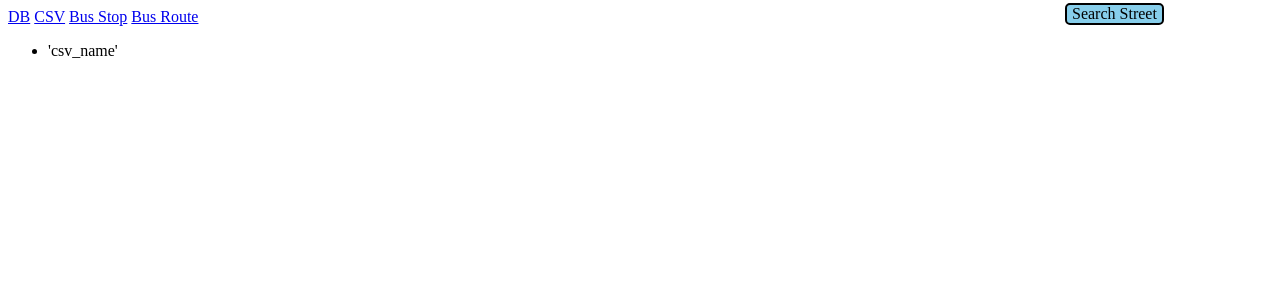
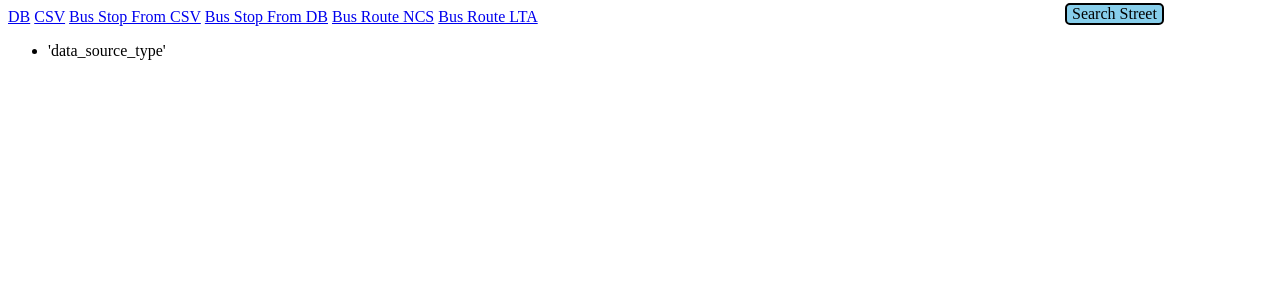
Before and after one commit to gaolei33/ptp_automate_tool, a Django app: page /webapp/bus_stop/bus_stop_detail/ in a window 1280 px wide. Shown: the top 300 px of the page. Run offline with Django 3.2, Linux system fonts and the light colour scheme.

Commit message:
views separated, html form format amended

```diff
--- a/static/js/street_search.js
+++ b/static/js/street_search.js
@@ -25,7 +25,7 @@ $(function() {
             return;
         }
 
-        var url = '/webapp/street_search/?keyword=' + encodeURI(keyword) + '&keyword_type=' + encodeURI(keyword_type);
+        var url = '/webapp/bus_stop/street_search/?keyword=' + encodeURI(keyword) + '&keyword_type=' + encodeURI(keyword_type);
         $.getJSON(url, function(data) {
 
             var $street_search_result_container = $('#street_search_result');
--- a/templates/common/header.html
+++ b/templates/common/header.html
@@ -1,7 +1,9 @@
 <div>
     <a href="/webapp/db/">DB</a>
     <a href="/webapp/csv/">CSV</a>
-    <a href="/webapp/bus_stop/">Bus Stop</a>
-    <a href="/webapp/bus_route/">Bus Route</a>
+    <a href="/webapp/bus_stop/from_csv/">Bus Stop From CSV</a>
+    <a href="/webapp/bus_stop/from_db/">Bus Stop From DB</a>
+    <a href="/webapp/bus_route/bus_route_ncs/">Bus Route NCS</a>
+    <a href="/webapp/bus_route/bus_route_lta/">Bus Route LTA</a>
 </div>
 {% include 'common/street_search.html' %}
--- a/templates/db/db_home.html
+++ b/templates/db/db_home.html
@@ -18,10 +18,10 @@
             <select name="backup_name">
             {% for backup_name in backup_list %}
                 <option value="{{ backup_name }}">{{ backup_name }}</option>
+            {% empty %}
+                <option value="">-------N/A-------</option>
             {% endfor %}
             </select>
-        </div>
-        <div>
             <input type="submit" value="Restore" />
         </div>
     </form>
--- a/webapp/manager/bus_route_manager.py
+++ b/webapp/manager/bus_route_manager.py
@@ -1,6 +1,6 @@
 import logging
 import time
-from webapp.manager import csv_manager, sql_manager
+from webapp.manager import csv_manager, sql_manager, bus_stop_manager
 from webapp.rule.bus_route_rule import BusRouteNCSRule, BusRouteLTARule
 from webapp.util import db_util
 
@@ -9,7 +9,7 @@ __author__ = 'Gao Lei'
 _logger = logging.getLogger('default')
 
 
-def bus_route_update(csv_name, csv_type, bus_service_ids):
+def bus_route_update(csv_name, csv_type, bus_service_ids, sr_number):
 
     total_bus_routes = list()
 
@@ -26,7 +26,7 @@ def bus_route_update(csv_name, csv_type, bus_service_ids):
     # incorrect bus service check
     if missing_bus_service_ids:
         missing_bus_service_ids_string = ','.join(missing_bus_service_ids)
-        err_msg = 'Bus routes of bus services (%s) cannot be found in %s' % (missing_bus_service_ids_string, csv_name)
+        err_msg = 'Bus routes of %d bus services cannot be found in %s : %s' % (len(missing_bus_service_ids), csv_name, missing_bus_service_ids_string)
         _logger.error(err_msg)
         raise ValueError(err_msg)
 
@@ -35,11 +35,11 @@ def bus_route_update(csv_name, csv_type, bus_service_ids):
     total_bus_routes_after_rules = rule.execute_rules()
 
     # new bus stops check
-    bus_stops = {bus_route[3] for bus_routes in total_bus_routes_after_rules for bus_route in bus_routes['DATA']}
-    new_bus_stops = select_new_bus_stops(bus_stops)
-    if new_bus_stops:
-        new_bus_stops_string = ','.join(new_bus_stops)
-        err_msg = 'New bus stops need to be created: %s' % new_bus_stops_string
+    bus_stop_ids = {bus_route[3] for bus_routes in total_bus_routes_after_rules for bus_route in bus_routes['DATA']}
+    new_bus_stop_ids = bus_stop_manager.select_bus_stops(bus_stop_ids)[1]
+    if new_bus_stop_ids:
+        new_bus_stops_string = ','.join(new_bus_stop_ids)
+        err_msg = '%s new bus stops need to be created: %s' % (len(new_bus_stop_ids), new_bus_stops_string)
         _logger.error(err_msg)
         raise ValueError(err_msg)
 
@@ -58,30 +58,8 @@ def bus_route_update(csv_name, csv_type, bus_service_ids):
 
     # save SQL string to file
     current_time = time.strftime('%Y%m%d%H%M%S')
-    sr_number = csv_manager.get_sr_number_from_csv_name(csv_name)
     sql_name = 'SR_%s_%s_%s_%s.sql' % (sr_number, csv_type, '_'.join(bus_service_ids), current_time)
     sql_manager.save_sql(sql_name, sql)
-
-
-def select_new_bus_stops(bus_stops):
-
-    try:
-        new_bus_stops = set()
-        connection = db_util.get_connection()
-        cursor = connection.cursor()
-        for stop in bus_stops:
-            cursor.execute("select * from bus_stops where id = '%s'" % stop)
-            result = cursor.fetchone()
-            if not result:
-                new_bus_stops.add(stop)
-        cursor.close()
-        db_util.close_connection(connection)
-    except Exception, ex:
-        err_msg = 'An error occurred while checking new bus stops: %s' % ex
-        _logger.error(err_msg)
-        raise ValueError(err_msg)
-
-    return new_bus_stops
 
 
 def generate_sql(total_bus_routes, csv_type):
@@ -90,11 +68,11 @@ def generate_sql(total_bus_routes, csv_type):
         if csv_type == 'BUS_ROUTE_NCS':
             sql += "DELETE FROM bus_routes WHERE bus_service_id = '%s' AND provider = 'NCS';\n" % bus_routes['ID']
             for bus_route in bus_routes['DATA']:
-                sql += "INSERT INTO bus_routes (bus_service_id, direction, sequence, bus_stop_id, provider, express_code, distance, distance_fares_marker, weekday_first_trip, weekday_last_trip, saturday_first_trip, saturday_last_trip, sunday_first_trip, sunday_last_trip, note, shows_arrival_table, shows_fare_table, in_operation) VALUES(%s, %s, %s, %s, 'NCS', %s, %s, NULL, %s, %s, %s, %s, %s, %s, NULL, '0', '0', '1');\n" % (bus_route[0], bus_route[1], bus_route[2], bus_route[3], bus_route[4], bus_route[5], bus_route[6], bus_route[7], bus_route[8], bus_route[9], bus_route[10], bus_route[11])
+                sql += "INSERT INTO bus_routes (bus_service_id, direction, sequence, bus_stop_id, provider, express_code, distance, distance_fares_marker, weekday_first_trip, weekday_last_trip, saturday_first_trip, saturday_last_trip, sunday_first_trip, sunday_last_trip, note, shows_arrival_table, shows_fare_table, in_operation) VALUES (%s, %s, %s, %s, 'NCS', %s, %s, NULL, %s, %s, %s, %s, %s, %s, NULL, '0', '0', '1');\n" % (bus_route[0], bus_route[1], bus_route[2], bus_route[3], bus_route[4], bus_route[5], bus_route[6], bus_route[7], bus_route[8], bus_route[9], bus_route[10], bus_route[11])
         elif csv_type == 'BUS_ROUTE_LTA':
             sql += "DELETE FROM bus_routes WHERE bus_service_id = '%s' AND provider = 'LTA';\n" % bus_routes['ID']
             for bus_route in bus_routes['DATA']:
-                sql += "INSERT INTO bus_routes (bus_service_id, direction, sequence, bus_stop_id, provider, express_code, distance, distance_fares_marker, weekday_first_trip, weekday_last_trip, saturday_first_trip, saturday_last_trip, sunday_first_trip, sunday_last_trip, note, shows_arrival_table, shows_fare_table, in_operation) VALUES(%s, %s, %s, %s, 'LTA', %s, %s, %s, NULL, NULL, NULL, NULL, NULL, NULL, NULL, '0', '0', '1');\n" % (bus_route[0], bus_route[1], bus_route[2], bus_route[3], bus_route[4], bus_route[5], bus_route[6])
+                sql += "INSERT INTO bus_routes (bus_service_id, direction, sequence, bus_stop_id, provider, express_code, distance, distance_fares_marker, weekday_first_trip, weekday_last_trip, saturday_first_trip, saturday_last_trip, sunday_first_trip, sunday_last_trip, note, shows_arrival_table, shows_fare_table, in_operation) VALUES (%s, %s, %s, %s, 'LTA', %s, %s, %s, NULL, NULL, NULL, NULL, NULL, NULL, NULL, '0', '0', '1');\n" % (bus_route[0], bus_route[1], bus_route[2], bus_route[3], bus_route[4], bus_route[5], bus_route[6])
     return sql
 
 
--- a/webapp/manager/bus_stop_manager.py
+++ b/webapp/manager/bus_stop_manager.py
@@ -1,5 +1,4 @@
 import logging
-import re
 import time
 from webapp.rule.bus_stop_rule import BusStopRule
 from webapp.util import db_util
@@ -10,7 +9,7 @@ __author__ = 'Gao Lei'
 _logger = logging.getLogger('default')
 
 
-def get_bus_stop_info(csv_name, bus_stop_ids):
+def get_bus_stop_info_from_csv(csv_name, bus_stop_ids):
 
     total_bus_stop_info = list()
 
@@ -31,7 +30,7 @@ def get_bus_stop_info(csv_name, bus_stop_ids):
     # incorrect bus stop check
     if missing_bus_stop_ids:
         missing_bus_stop_idss_string = ','.join(missing_bus_stop_ids)
-        err_msg = 'Bus stops (%s) cannot be found in %s' % (missing_bus_stop_idss_string, csv_name)
+        err_msg = '%d bus stops cannot be found in %s : %s' % (len(missing_bus_stop_ids), csv_name, missing_bus_stop_idss_string)
         _logger.error(err_msg)
         raise ValueError(err_msg)
 
@@ -41,7 +40,20 @@ def get_bus_stop_info(csv_name, bus_stop_ids):
     return total_bus_stop_info_after_rules
 
 
-def bus_stop_update(total_bus_stop_info, csv_name, bus_stop_ids_string):
+def get_bus_stop_info_from_db(bus_stop_ids):
+
+    total_bus_stop_info, new_bus_stop_ids = select_bus_stops(bus_stop_ids)
+    # incorrect bus stop check
+    if new_bus_stop_ids:
+        new_bus_stop_ids_string = ','.join(new_bus_stop_ids)
+        err_msg = '%d bus stops cannot be found in DB : %s' % (len(new_bus_stop_ids), new_bus_stop_ids_string)
+        _logger.error(err_msg)
+        raise ValueError(err_msg)
+
+    return total_bus_stop_info
+
+
+def bus_stop_update(total_bus_stop_info, sr_number, bus_stop_ids_string):
 
     total_bus_stop_info_wrap_quotes = wrap_quotes(total_bus_stop_info)
 
@@ -56,7 +68,6 @@ def bus_stop_update(total_bus_stop_info, csv_name, bus_stop_ids_string):
 
     # save SQL string to file
     current_time = time.strftime('%Y%m%d%H%M%S')
-    sr_number = get_sr_number(csv_name)
     sql_name = 'SR_%s_BUS_STOP_%s_%s.sql' % (sr_number, bus_stop_ids_string, current_time)
     sql_manager.save_sql(sql_name, sql)
 
@@ -107,14 +118,28 @@ def generate_sql(total_bus_stop_info):
     sql = ''
     for bus_stop_info in total_bus_stop_info:
         sql += "DELETE FROM bus_stops WHERE id = %s;\n" % bus_stop_info[0]
-        sql += "INSERT INTO bus_stops (id, linked_bus_stop_id, street_id, nearby_station_id, long_name, short_name, location_code, is_wab_accessible, is_non_bus_stop, is_interchange, is_pickup_point, has_arrival_info, has_arrival_panel, allows_boarding, allows_alighting, longitude, latitude) VALUES(%s, NULL, %s, NULL, %s, %s, %s, %s, %s, '0', '0', '0', '0', '1', '1', '', '');\n" % (bus_stop_info[0], bus_stop_info[1], bus_stop_info[2], bus_stop_info[3], bus_stop_info[4], bus_stop_info[5], bus_stop_info[6])
+        sql += "INSERT INTO bus_stops (id, linked_bus_stop_id, street_id, nearby_station_id, long_name, short_name, location_code, is_wab_accessible, is_non_bus_stop, is_interchange, is_pickup_point, has_arrival_info, has_arrival_panel, allows_boarding, allows_alighting, longitude, latitude) VALUES (%s, NULL, %s, NULL, %s, %s, %s, %s, %s, %s, '0', '0', '0', '1', '1', '', '');\n" % (bus_stop_info[0], bus_stop_info[1], bus_stop_info[2], bus_stop_info[3], bus_stop_info[4], bus_stop_info[5], bus_stop_info[6], bus_stop_info[7])
     return sql
 
 
-def get_sr_number(csv_name):
-    m = re.search(r'^SR_(\d+)_', csv_name)
-    if m:
-        sr_number = m.group(1)
-    else:
-        sr_number = 'Unknown'
-    return sr_number
+def select_bus_stops(bus_stop_ids):
+
+    try:
+        bus_stop_ids_string_wrap_quotes = ', '.join({"'%s'" % bus_stop_id for bus_stop_id in bus_stop_ids})
+
+        connection = db_util.get_connection()
+        cursor = connection.cursor()
+        cursor.execute("SELECT id, street_id, long_name, short_name, IF(location_code IS NULL, '', location_code), is_wab_accessible, is_non_bus_stop, is_interchange FROM bus_stops WHERE id IN (%s);" % bus_stop_ids_string_wrap_quotes)
+        result = cursor.fetchall()
+
+        existing_bus_stop_ids = {bus_stop_info[0] for bus_stop_info in result}
+        new_bus_stop_ids = bus_stop_ids - existing_bus_stop_ids
+
+        cursor.close()
+        db_util.close_connection(connection)
+    except Exception, ex:
+        err_msg = 'An error occurred while select bus stops from DB: %s' % ex
+        _logger.error(err_msg)
+        raise ValueError(err_msg)
+
+    return result, new_bus_stop_ids
--- a/webapp/urls.py
+++ b/webapp/urls.py
@@ -4,26 +4,38 @@ from django.conf.urls import patterns, url
 __author__ = 'Gao Lei'
 
 
-urlpatterns = patterns('webapp.views',
+urlpatterns = patterns('',
     url(r'^$', RedirectView.as_view(url='/webapp/db/')),
+)
 
+urlpatterns += patterns('webapp.view.csv_view',
     url(r'^csv/$', 'csv_home'),
     url(r'^csv/upload_csv/$', 'upload_csv'),
+    url(r'^csv/get_csv_list/$', 'get_csv_list'),
+)
 
-    url(r'^download_sql/$', 'download_sql'),
-
-    url(r'^get_csv_list/$', 'get_csv_list'),
-
+urlpatterns += patterns('webapp.view.db_view',
     url(r'^db/$', 'db_home'),
     url(r'^db/backup/$', 'db_backup'),
     url(r'^db/restore/$', 'db_restore'),
+)
 
-    url(r'^bus_route/$', 'bus_route_home'),
-    url(r'^bus_route/generate_bus_route_sql/$', 'generate_bus_route_sql'),
-
-    url(r'^bus_stop/$', 'bus_stop_home'),
+urlpatterns += patterns('webapp.view.bus_stop_view',
+    url(r'^bus_stop/$', RedirectView.as_view(url='/webapp/bus_stop/from_csv/')),
+    url(r'^bus_stop/from_csv/$', 'bus_stop_home', {'data_source_type': 'CSV'}),
+    url(r'^bus_stop/from_db/$', 'bus_stop_home', {'data_source_type': 'DB'}),
     url(r'^bus_stop/bus_stop_detail/$', 'bus_stop_detail'),
     url(r'^bus_stop/generate_bus_stop_sql/$', 'generate_bus_stop_sql'),
+    url(r'^bus_stop/street_search/$', 'street_search'),
+)
 
-    url(r'^street_search/$', 'street_search'),
+urlpatterns += patterns('webapp.view.bus_route_view',
+    url(r'^bus_route/$', RedirectView.as_view(url='/webapp/bus_route/bus_route_ncs/')),
+    url(r'^bus_route/bus_route_ncs/$', 'bus_route_home', {'csv_type': 'BUS_ROUTE_NCS'}),
+    url(r'^bus_route/bus_route_lta/$', 'bus_route_home', {'csv_type': 'BUS_ROUTE_LTA'}),
+    url(r'^bus_route/generate_bus_route_sql/$', 'generate_bus_route_sql'),
 )
+
+urlpatterns += patterns('webapp.view.sql_view',
+    url(r'^sql/download_sql/$', 'download_sql'),
+)
--- /dev/null
+++ b/webapp/view/__init__.py
@@ -0,0 +1 @@
+__author__ = 'Gao Lei'
--- /dev/null
+++ b/webapp/view/bus_stop_view.py
@@ -0,0 +1,88 @@
+import json
+from django.contrib import messages
+from django.http.response import Http404, HttpResponse
+from django.shortcuts import render
+from webapp.manager import bus_stop_manager, csv_manager
+
+__author__ = 'Gao Lei'
+
+
+def bus_stop_home(request, data_source_type):
+    csv_list = csv_manager.get_csv_list('BUS_STOP')
+    return render(request, 'bus_stop/bus_stop_home.html', {
+        'data_source_type': data_source_type,
+        'csv_list': csv_list,
+    })
+
+
+def bus_stop_detail(request):
+    try:
+        data_source_type = request.POST['data_source_type'].strip()
+        bus_stop_ids_string = request.POST['bus_stop_ids'].strip()
+        bus_stop_ids = {elem.strip() for elem in bus_stop_ids_string.split(',') if elem.strip()}
+
+        if not bus_stop_ids:
+            raise ValueError('Please input the bus stop ids that you want to add or update.')
+
+        if data_source_type == 'CSV':
+
+            csv_name = request.POST['csv_name'].strip()
+            if not csv_name:
+                raise ValueError('Please select a valid bus stop CSV file.')
+
+            total_bus_stop_info = bus_stop_manager.get_bus_stop_info_from_csv(csv_name, bus_stop_ids)
+        else:
+            total_bus_stop_info = bus_stop_manager.get_bus_stop_info_from_db(bus_stop_ids)
+    except KeyError, ex:
+        messages.error(request, ex)
+        return render(request, 'common/result.html')
+    except ValueError, ex:
+        messages.error(request, ex)
+        return render(request, 'common/result.html')
+    return render(request, 'bus_stop/bus_stop_detail.html', {
+        'total_bus_stop_info': total_bus_stop_info,
+        'bus_stop_ids_string': '_'.join(bus_stop_ids),
+    })
+
+
+def generate_bus_stop_sql(request):
+    try:
+        total_bus_stop_info = list()
+
+        sr_number = request.POST['sr_number'].strip() or 'Unknown'
+        bus_stop_ids_string = request.POST['bus_stop_ids_string'].strip()
+
+        bus_stop_count = int(request.POST['bus_stop_count'].strip())
+        for i in range(bus_stop_count):
+            bus_stop_id = request.POST['bus_stop_id_%d' % i].strip()
+            street_id = request.POST['street_id_%d' % i].strip()
+            short_name = request.POST['short_name_%d' % i].strip()
+            long_name = request.POST['long_name_%d' % i].strip()
+            location_code = request.POST['location_code_%d' % i].strip() or 'NULL'
+            wab_accessible = request.POST['wab_accessible_%d' % i].strip()
+            non_bus_stop = request.POST['non_bus_stop_%d' % i].strip()
+            interchange = request.POST['interchange_%d' % i].strip()
+
+            bus_stop_info = [bus_stop_id, street_id, short_name, long_name, location_code, wab_accessible, non_bus_stop, interchange]
+
+            total_bus_stop_info.append(bus_stop_info)
+
+        bus_stop_manager.bus_stop_update(total_bus_stop_info, sr_number, bus_stop_ids_string)
+
+        messages.info(request, 'SQL generated and executed on development database successfully.')
+    except KeyError, ex:
+        messages.error(request, ex)
+    except ValueError, ex:
+        messages.error(request, ex)
+    return render(request, 'common/result.html')
+
+
+def street_search(request):
+    try:
+        keyword = request.GET['keyword'].strip()
+        keyword_type = request.GET['keyword_type'].strip()
+        street_list = bus_stop_manager.street_search(keyword, keyword_type)
+        street_list_json = json.dumps(street_list)
+    except:
+        raise Http404
+    return HttpResponse(street_list_json, content_type='application/json;charset=utf-8')
--- a/webapp/views.py
+++ /dev/null
@@ -1,180 +0,0 @@
-# Create your views here.
-import json
-import logging
-from django.contrib import messages
-from django.http.response import HttpResponse, Http404
-from django.shortcuts import render
-from webapp.manager import bus_route_manager, db_manager, csv_manager, bus_stop_manager, sql_manager
-
-_logger = logging.getLogger('default')
-
-
-def csv_home(request):
-    return render(request, 'csv/csv_home.html')
-
-
-def upload_csv(request):
-    try:
-        csv_file = request.FILES['csv_file']
-        csv_type = request.POST['csv_type'].strip()
-        sr_number = request.POST['sr_number'].strip() or 'Unknown'
-        csv_manager.save_csv(csv_file, csv_type, sr_number)
-        messages.info(request, 'CSV uploaded successfully.')
-    except KeyError, ex:
-        messages.error(request, ex)
-    return render(request, 'common/result.html')
-
-
-def download_sql(request):
-    try:
-        sql_name = request.GET['sql_name'].strip()
-        sql_file = sql_manager.get_sql(sql_name)
-        response = HttpResponse(sql_file, content_type='text/plain')
-        response['Content-Disposition'] = 'attachment; filename="%s"' % sql_name
-    except KeyError, ex:
-        err_msg = 'An error occurred while downloading SQL file: %s' % ex
-        _logger.error(err_msg)
-        raise Http404
-    except ValueError, ex:
-        err_msg = 'An error occurred while downloading SQL file: %s' % ex
-        _logger.error(err_msg)
-        raise Http404
-    return response
-
-
-def db_home(request):
-    backup_list = db_manager.get_backup_list()
-    return render(request, 'db/db_home.html', {
-        'backup_list': backup_list,
-    })
-
-
-def db_backup(request):
-    try:
-        sr_number = request.POST['sr_number'].strip() or 'Unknown'
-        db_manager.backup(sr_number)
-        messages.info(request, 'Development Database backed up successfully.')
-    except KeyError, ex:
-        messages.error(request, ex)
-    except ValueError, ex:
-        messages.error(request, ex)
-    return render(request, 'common/result.html')
-
-
-def db_restore(request):
-    try:
-        backup_name = request.POST['backup_name'].strip()
-        db_manager.restore(backup_name)
-
-        messages.info(request, 'Development database restored successfully.')
-    except KeyError, ex:
-        messages.error(request, ex)
-    except ValueError, ex:
-        messages.error(request, ex)
-    return render(request, 'common/result.html')
-
-
-def bus_route_home(request):
-    return render(request, 'bus_route/bus_route_home.html', {
-        'csv_types': (
-            'BUS_ROUTE_NCS',
-            'BUS_ROUTE_LTA',
-        )
-    })
-
-
-def generate_bus_route_sql(request):
-    try:
-        csv_name = request.POST['csv_name'].strip()
-        csv_type = request.POST['csv_type'].strip()
-        bus_service_ids_string = request.POST['bus_service_ids'].strip()
-        bus_service_ids = {elem.strip() for elem in bus_service_ids_string.split(',') if elem.strip()}
-
-        bus_route_manager.bus_route_update(csv_name, csv_type, bus_service_ids)
-
-        messages.info(request, 'SQL generated and executed on development database successfully.')
-    except KeyError, ex:
-        messages.error(request, ex)
-    except ValueError, ex:
-        messages.error(request, ex)
-    return render(request, 'common/result.html')
-
-
-def get_csv_list(request):
-    try:
-        csv_type = request.GET['csv_type'].strip()
-        csv_list = csv_manager.get_csv_list(csv_type)
-        csv_list_json = json.dumps(csv_list)
-    except:
-        raise Http404
-    return HttpResponse(csv_list_json, content_type='application/json;charset=utf-8')
-
-
-def bus_stop_home(request):
-    return render(request, 'bus_stop/bus_stop_home.html', {
-        'csv_types': (
-            'BUS_STOP',
-        )
-    })
-
-
-def bus_stop_detail(request):
-    try:
-        csv_name = request.POST['csv_name'].strip()
-        bus_stop_ids_string = request.POST['bus_stop_ids'].strip()
-        bus_stop_ids = {elem.strip() for elem in bus_stop_ids_string.split(',') if elem.strip()}
-
-        total_bus_stop_info = bus_stop_manager.get_bus_stop_info(csv_name, bus_stop_ids)
-    except KeyError, ex:
-        messages.error(request, ex)
-        return render(request, 'common/result.html')
-    except ValueError, ex:
-        messages.error(request, ex)
-        return render(request, 'common/result.html')
-    return render(request, 'bus_stop/bus_stop_detail.html', {
-        'total_bus_stop_info': total_bus_stop_info,
-        'csv_name': csv_name,
-        'bus_stop_ids_string': '_'.join(bus_stop_ids),
-    })
-
-
-def generate_bus_stop_sql(request):
-    try:
-        total_bus_stop_info = list()
-
-        csv_name = request.POST['csv_name'].strip()
-        bus_stop_ids_string = request.POST['bus_stop_ids_string'].strip()
-
-        bus_stop_count = int(request.POST['bus_stop_count'].strip())
-        for i in range(bus_stop_count):
-            bus_stop_id = request.POST['bus_stop_id_%d' % i].strip()
-            street_id = request.POST['street_id_%d' % i].strip()
-            short_name = request.POST['short_name_%d' % i].strip()
-            long_name = request.POST['long_name_%d' % i].strip()
-            location_code = request.POST['location_code_%d' % i].strip() or 'NULL'
-            wab_accessible = request.POST['wab_accessible_%d' % i].strip()
-            express = request.POST['express_%d' % i].strip()
-
-            bus_stop_info = [bus_stop_id, street_id, short_name, long_name, location_code, wab_accessible, express]
-
-            total_bus_stop_info.append(bus_stop_info)
-
-        bus_stop_manager.bus_stop_update(total_bus_stop_info, csv_name, bus_stop_ids_string)
-
-        messages.info(request, 'SQL generated and executed on development database successfully.')
-    except KeyError, ex:
-        messages.error(request, ex)
-    except ValueError, ex:
-        messages.error(request, ex)
-    return render(request, 'common/result.html')
-
-
-def street_search(request):
-    try:
-        keyword = request.GET['keyword'].strip()
-        keyword_type = request.GET['keyword_type'].strip()
-        street_list = bus_stop_manager.street_search(keyword, keyword_type)
-        street_list_json = json.dumps(street_list)
-    except:
-        raise Http404
-    return HttpResponse(street_list_json, content_type='application/json;charset=utf-8')
```
Also changed, not shown: static/js/csv_list.js (deleted, +0 -43 lines), templates/bus_route/bus_route_home.html (+25 -6 lines), templates/bus_stop/bus_stop_detail.html (+16 -6 lines), templates/bus_stop/bus_stop_home.html (+21 -6 lines), templates/common/csv_list.html (+6 -7 lines), templates/csv/csv_home.html (+6 -6 lines), webapp/rule/bus_stop_rule.py (+15 -6 lines), webapp/view/bus_route_view.py (added, +37 -0 lines), webapp/view/csv_view.py (added, +33 -0 lines), webapp/view/db_view.py (added, +41 -0 lines), webapp/view/sql_view.py (added, +24 -0 lines).
